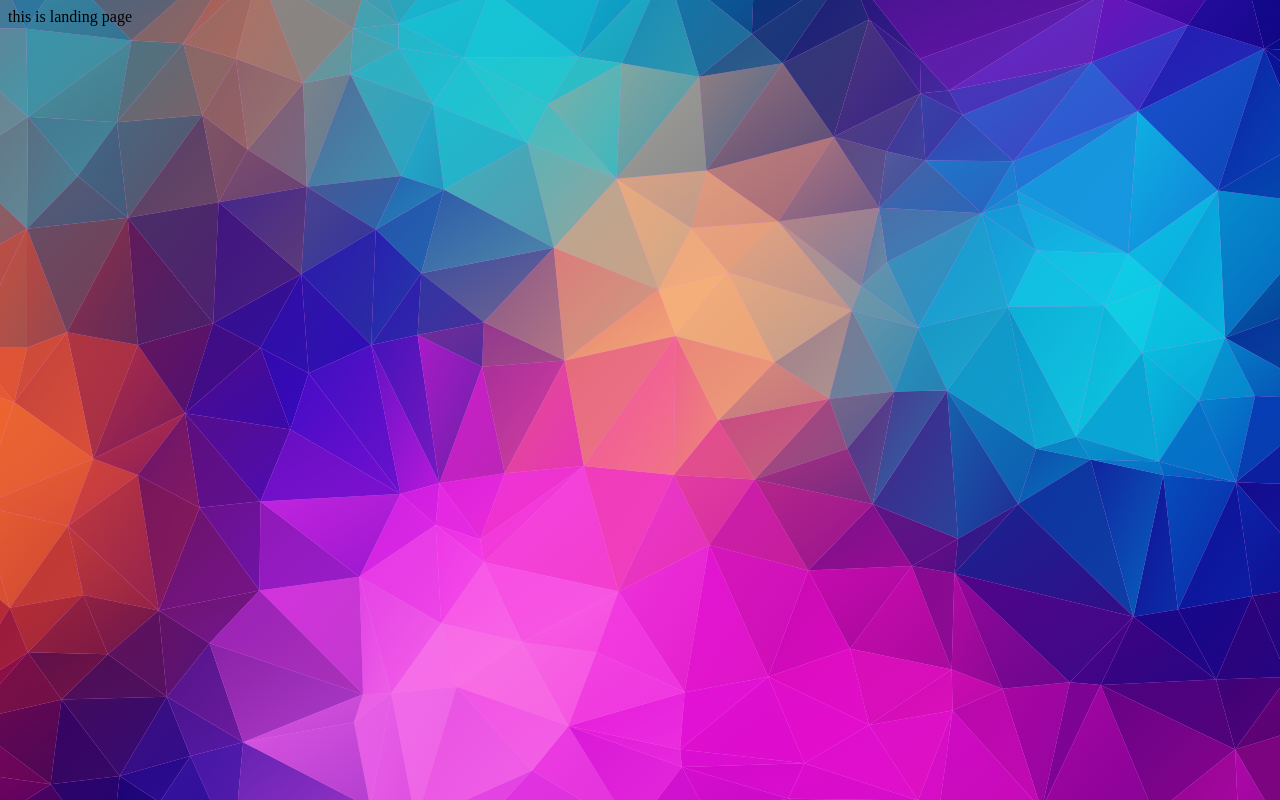
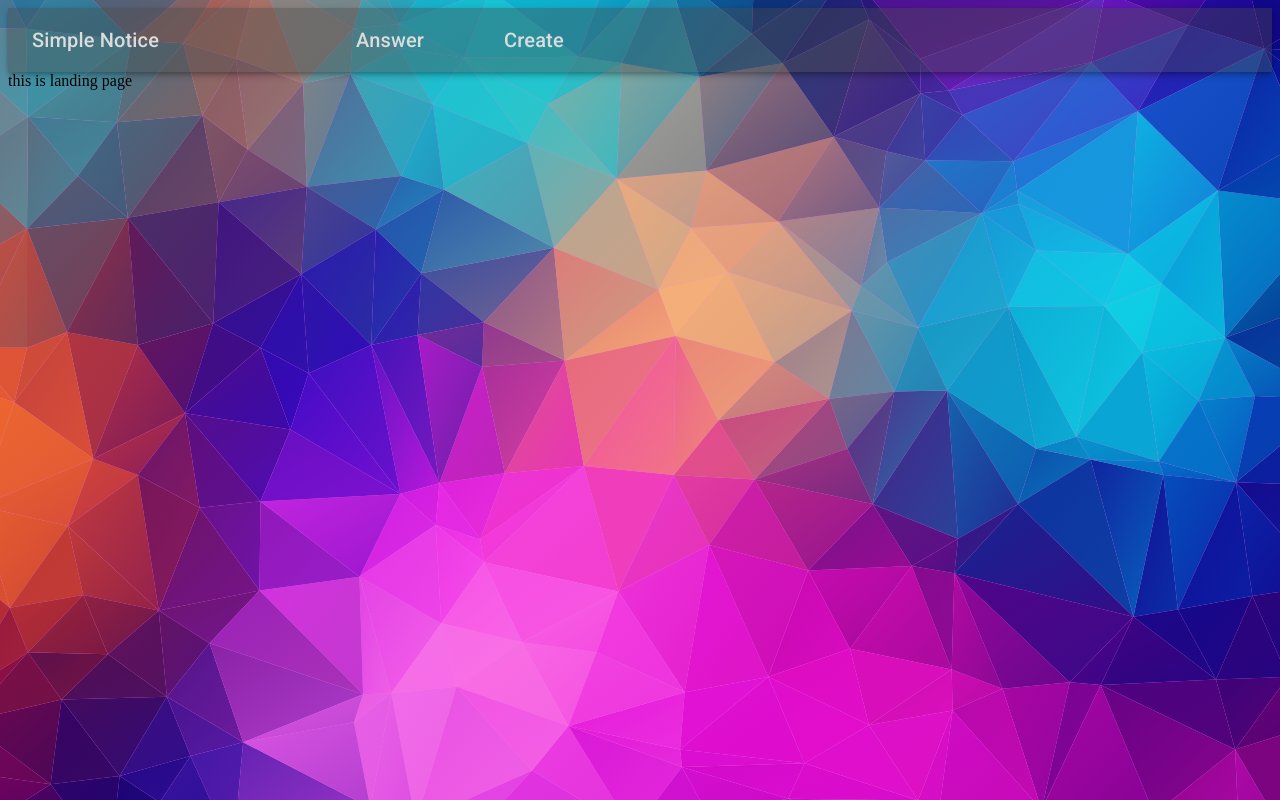
Before and after one commit to SakaiTaka23/simple-notice-frontend, a Next.js app: page / in a window 1280 px wide. Built offline with nearby package versions, Linux system fonts and the light colour scheme.

Commit message:
navの作成、デザイン

```diff
--- /dev/null
+++ b/components/Nav.tsx
@@ -0,0 +1,37 @@
+import { AppBar, Grid, Toolbar, Typography } from '@material-ui/core';
+import Link from 'next/link';
+import React from 'react';
+
+const Nav = () => {
+  return (
+    <AppBar position='static'>
+      <Toolbar>
+        <Grid container direction='row' spacing={10}>
+          <Grid item xs={3}>
+            <Link href='/'>
+              <a>
+                <Typography variant='h6'>Simple Notice</Typography>
+              </a>
+            </Link>
+          </Grid>
+          <Grid item>
+            <Link href='/survey'>
+              <a>
+                <Typography variant='h6'>Answer</Typography>
+              </a>
+            </Link>
+          </Grid>
+          <Grid item>
+            <Link href='/survey/create'>
+              <a>
+                <Typography variant='h6'>Create</Typography>
+              </a>
+            </Link>
+          </Grid>
+        </Grid>
+      </Toolbar>
+    </AppBar>
+  );
+};
+
+export default Nav;
--- a/pages/_app.tsx
+++ b/pages/_app.tsx
@@ -1,6 +1,7 @@
 import { MuiThemeProvider } from '@material-ui/core';
 import { AppProps } from 'next/app';
 import React from 'react';
+import Nav from '../components/Nav';
 import '../styles/globals.css';
 import { theme } from '../theme/Theme';
 
@@ -14,6 +15,7 @@ const App = ({ Component, pageProps }: AppProps) => {
   }, []);
   return (
     <MuiThemeProvider theme={theme}>
+      <Nav />
       <Component {...pageProps} />
     </MuiThemeProvider>
   );
```
